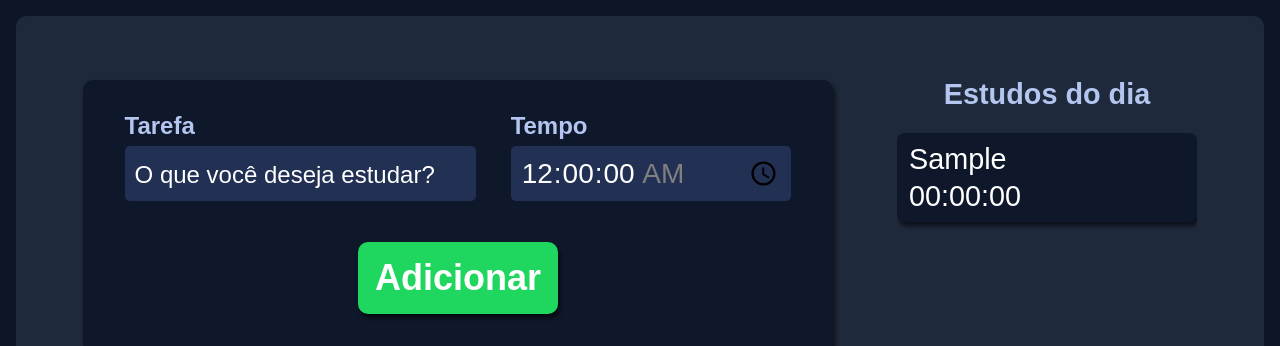
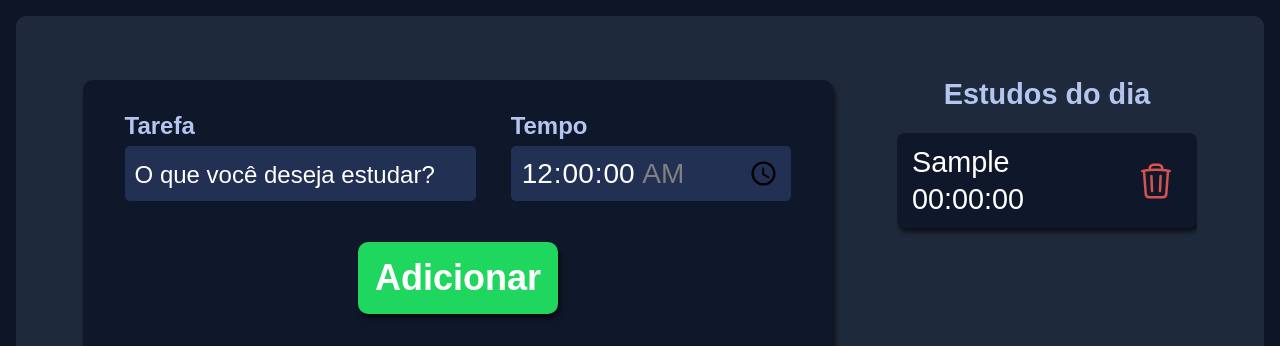
Before and after one commit to prince-neres/task-counter, a React (Create React App) app: page / in a window 1280 px wide. Both pictures are taken after typing "Sample" into the empty fields and a click on the button "Adicionar". Shown: the top 346 px of the page. Built offline with nearby package versions, Linux system fonts and the light colour scheme.

Commit message:
Fixed remove task

```diff
--- a/src/components/List/Item/Item.module.scss
+++ b/src/components/List/Item/Item.module.scss
@@ -2,11 +2,14 @@
   background-color: #0f172a;
   border-radius: 8px;
   box-shadow: 2px 4px 4px #0000009f;
-  padding: 12px;
+  padding: 15px;
   color: #fff;
-  margin-bottom: 8px;
+  margin-bottom: 15px;
   position: relative;
   cursor: pointer;
+  display: flex;
+  justify-content: space-between;
+  align-items: center;
 
   h3 {
     margin-bottom: 8px;
--- a/src/components/List/Item/index.tsx
+++ b/src/components/List/Item/index.tsx
@@ -1,8 +1,10 @@
 import { iTask } from "../../../types/tasks";
+import Trash from "../../Trash";
 import style from "./Item.module.scss";
 
 interface Props extends iTask {
   selectTask: (taskSelected: iTask) => void;
+  removeTask: (id: string) => void;
 }
 
 export default function Item({
@@ -12,6 +14,7 @@ export default function Item({
   completed,
   id,
   selectTask,
+  removeTask,
 }: Props) {
   return (
     <li
@@ -29,9 +32,12 @@ export default function Item({
         })
       }
     >
-      <h3>{name}</h3>
-      <span>{time}</span>
-      <p>{completed && "Concluído"}</p>
+      <div className={style.infoItem}>
+        <h3>{name}</h3>
+        <span>{time}</span>
+        <p>{completed && "Concluído"}</p>
+      </div>
+      <Trash onClick={() => removeTask(id)} />
     </li>
   );
 }
--- a/src/components/List/index.tsx
+++ b/src/components/List/index.tsx
@@ -5,15 +5,21 @@ import { iTask } from "../../types/tasks";
 interface Props {
   tasks: iTask[];
   selectTask: (taskSelected: iTask) => void;
+  removeTask: (id: string) => void;
 }
 
-export default function List({ tasks, selectTask }: Props) {
+export default function List({ tasks, selectTask, removeTask }: Props) {
   return (
     <aside className={style.listTasks}>
       <h2>Estudos do dia</h2>
       <ul>
         {tasks.map((task, index) => (
-          <Item selectTask={selectTask} key={task.id} {...task} />
+          <Item
+            selectTask={selectTask}
+            removeTask={removeTask}
+            key={task.id}
+            {...task}
+          />
         ))}
       </ul>
     </aside>
--- /dev/null
+++ b/src/components/Trash/Trash.module.scss
@@ -0,0 +1,12 @@
+.trash {
+  cursor: pointer;
+  color: #d85251;
+  height: 40px;
+  width: 40px;
+  vertical-align: bottom;
+}
+
+.trash:hover {
+  color: red;
+  filter: drop-shadow(5px 5px 10px red);
+}
--- /dev/null
+++ b/src/components/Trash/index.tsx
@@ -0,0 +1,26 @@
+import style from "./Trash.module.scss";
+
+interface Props {
+  onClick?: () => void;
+}
+
+export default function Trash({ onClick }: Props) {
+  return (
+    <button onClick={onClick}>
+      <svg
+        xmlns="http://www.w3.org/2000/svg"
+        fill="none"
+        viewBox="0 0 24 24"
+        strokeWidth={1.5}
+        stroke="currentColor"
+        className={style.trash}
+      >
+        <path
+          strokeLinecap="round"
+          strokeLinejoin="round"
+          d="M14.74 9l-.346 9m-4.788 0L9.26 9m9.968-3.21c.342.052.682.107 1.022.166m-1.022-.165L18.16 19.673a2.25 2.25 0 01-2.244 2.077H8.084a2.25 2.25 0 01-2.244-2.077L4.772 5.79m14.456 0a48.108 48.108 0 00-3.478-.397m-12 .562c.34-.059.68-.114 1.022-.165m0 0a48.11 48.11 0 013.478-.397m7.5 0v-.916c0-1.18-.91-2.164-2.09-2.201a51.964 51.964 0 00-3.32 0c-1.18.037-2.09 1.022-2.09 2.201v.916m7.5 0a48.667 48.667 0 00-7.5 0"
+        />
+      </svg>
+    </button>
+  );
+}
--- a/src/pages/App.tsx
+++ b/src/pages/App.tsx
@@ -16,6 +16,16 @@ function App() {
         selected: task.id === taskSelected.id ? true : false,
       }))
     );
+  };
+
+  const removeTask = (id: string) => {
+    const index = tasks.findIndex((task) => task.id === id);
+
+    if (index !== -1) {
+      tasks.splice(index, 1);
+    }
+
+    setTasks(tasks);
   };
 
   const finalizeTask = () => {
@@ -39,7 +49,7 @@ function App() {
   return (
     <div className={style.App}>
       <Form setTasks={setTasks} />
-      <List tasks={tasks} selectTask={selectTask} />
+      <List tasks={tasks} selectTask={selectTask} removeTask={removeTask} />
       <Cron finalizeTask={finalizeTask} selected={selected} />
     </div>
   );
```
